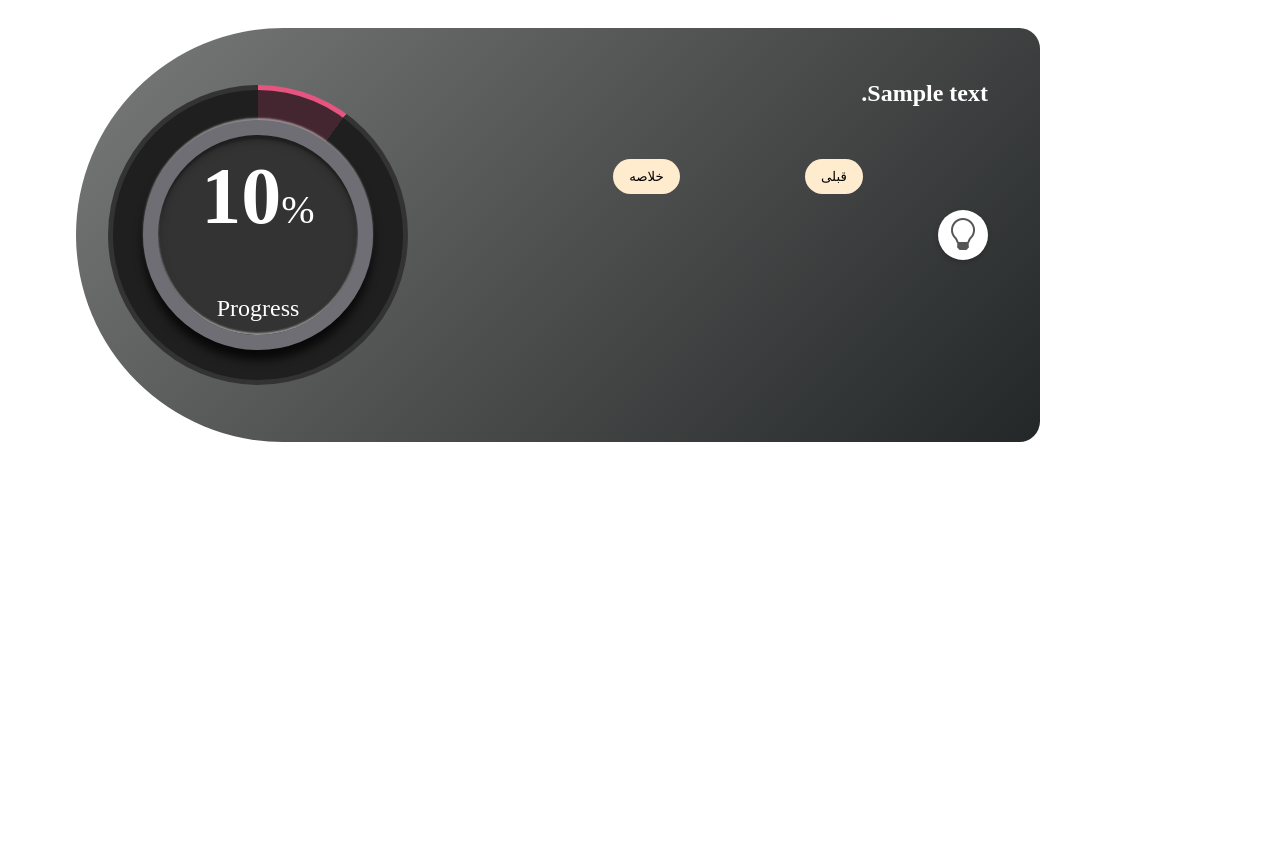
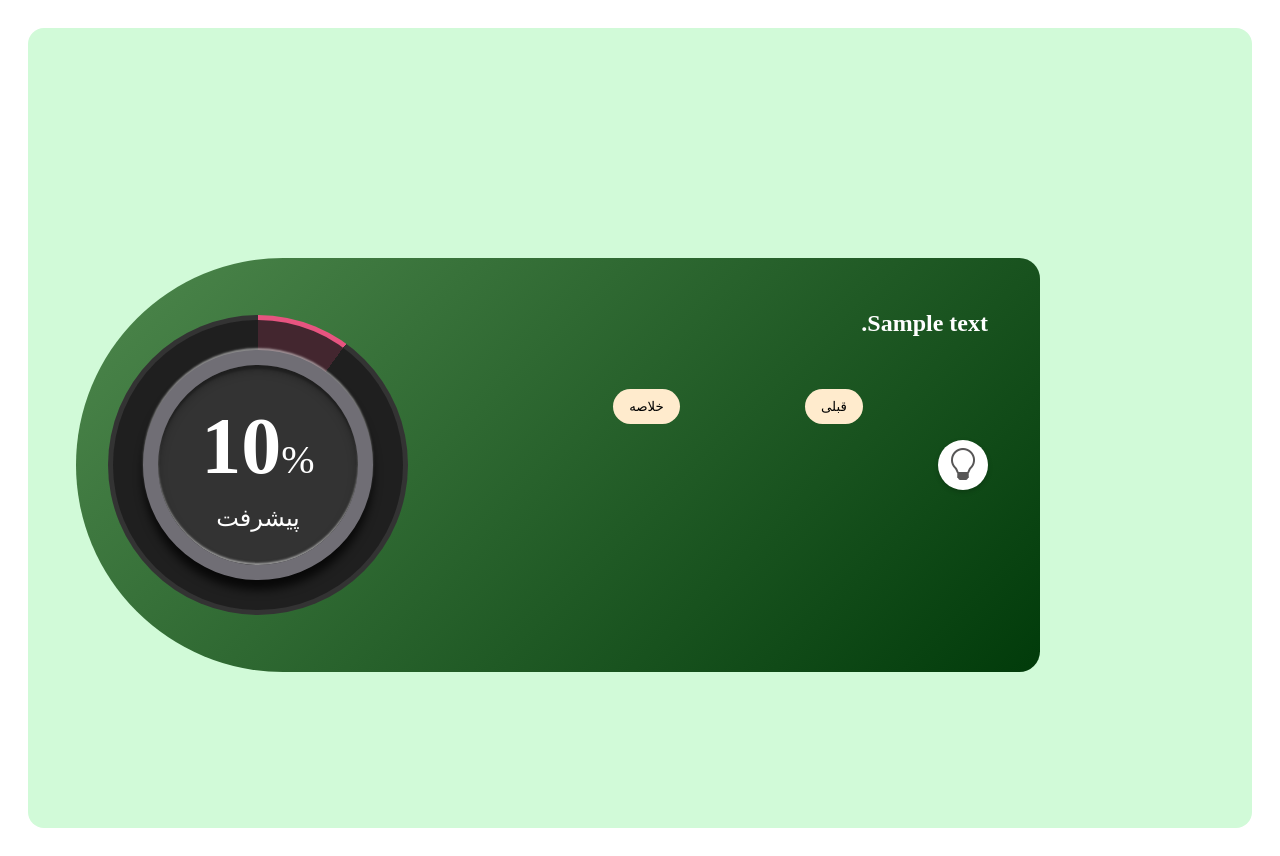
Before and after one commit to ITRCInternship/Research-Method, a Flask app: template app/templates/question.html in a window 1280 px wide. Run offline with Flask 3, Linux system fonts and the light colour scheme; the template is opened without the code that fills it: most values are stand-ins (such as "Sample title", 1, 10 or a date in 2020).

Commit message:
Make a series of changes

```diff
--- a/app/static/question.css
+++ b/app/static/question.css
@@ -2,8 +2,26 @@ body {
   font-family: "Vazir";
   direction: rtl;
   padding: 20px;
+  position:relative;
+  display: flex;
   justify-content: center;
+  align-items: center;
   min-height: 100vh;
+  /* background-image:url(./img/1\ \(1\).jpg);
+  background-repeat: no-repeat;
+  background-size: cover;
+  background-attachment: fixed;
+  background-position: center; */
+}
+.page {
+  border-radius: 1rem;
+  background: #d1fad8;
+  display: flex;
+  flex-direction: column;
+  height: calc(100% - 40px);
+  position: absolute;
+  place-content: center;
+  width: calc(100% - 40px);
 }
 .progress-bar {
   background-color: #e0e0e0;
@@ -43,7 +61,7 @@ body {
   min-height: 350px;
   margin: auto;
   align-items: center;
-  background: linear-gradient(135deg, #646666, #2a3030);
+  background: linear-gradient(135deg, #646666, #2a302c);
   border-radius: 1.5rem;
   padding: 2rem;
   color: white;
@@ -57,7 +75,7 @@ body {
   width: 900px;
   height: 350px;
   margin: auto;
-  background: linear-gradient(135deg, #797a7a, #242727);
+  background: linear-gradient(135deg, #4e884d, #013b0a);
   border-radius: 1.5rem;
   padding: 2rem;
   color: white;
@@ -170,6 +188,7 @@ button:disabled {
   z-index: 10;
   line-height: 0rem;
   font-size: 5rem;
+  top:20px;
 }
 .container2 .circle .number span {
   font-size: 0.5em;
@@ -181,8 +200,8 @@ button:disabled {
   z-index: 10;
   font-weight: 500;
   font-size: 1.5em;
-  text-transform: capitalize;
   line-height: 0em;
+  top:-20px;
 }
 .cont3 {
   position: relative;
--- a/app/templates/login.html
+++ b/app/templates/login.html
@@ -21,7 +21,7 @@
           </div>
         </div>
         <div class="right">
-          <!-- خط SVG با گرادیان آبی -->
+
           <svg viewBox="0 0 320 300">
             <defs>
               <linearGradient
@@ -58,5 +58,6 @@
 
     <script src="https://cdnjs.cloudflare.com/ajax/libs/animejs/3.2.1/anime.min.js"></script>
     <script src="{{ url_for('static', filename='js/scripts.js') }}"></script>
+
   </body>
 </html>
--- a/app/templates/question.html
+++ b/app/templates/question.html
@@ -13,17 +13,18 @@
 </head>
 
 <body>
-  <div class="container2">
+  <div class="page">
+    <div class="container2">
 
-    <div class="question-container-wrapper">
-      <div class="question-container">
+      <div class="question-container-wrapper">
+        <div class="question-container">
         <div
           class="circle"
           data-degree="{{ progress }}"
           data-color="#e75480"
         >
           <h2 class="number">{{ progress }}<span>%</span></h2>
-          <h4>progress</h4>
+          <h4>پیشرفت</h4>
         </div>
         <div class="cont3">
 
@@ -91,7 +92,7 @@
         </div>
       </div>
     </div>
-
+  </div>
 <div id="helpModal" class="modal">
   <div class="modal-content">
     <span id="closeModal" class="close">&times;</span>
```
